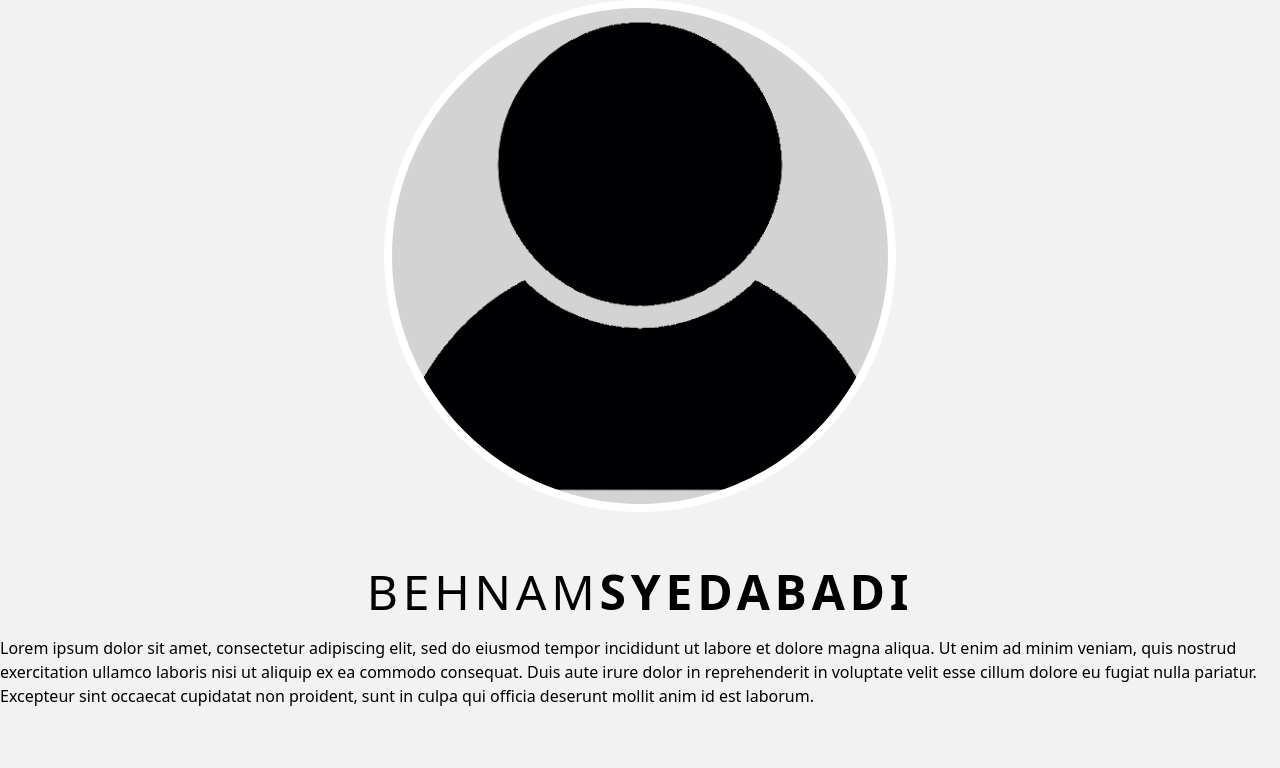
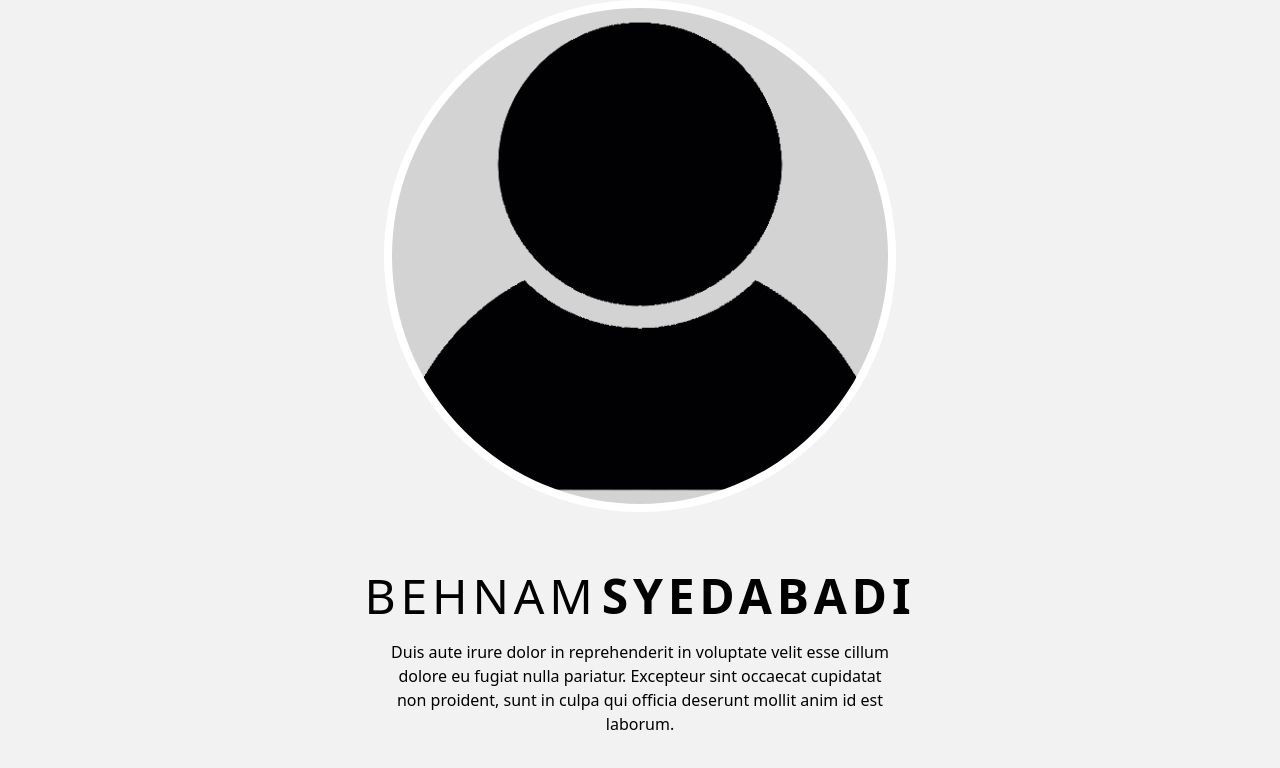
Before and after one commit to BehnamSeydAbadi/Portfolio, a React (Create React App) app: page / in a window 1280 px wide. Shown: the top 768 px of the page. Built offline with nearby package versions, Linux system fonts and the light colour scheme.

Commit message:
AboutMe typography done.

```diff
--- a/src/Components/AboutMe.jsx
+++ b/src/Components/AboutMe.jsx
@@ -17,11 +17,12 @@ function AboutMe({ Name, LastName, summary }) {
         alt={"XXX"}
       />
 
-      <h1 className="mt-14">
+      <h1 className="mt-15">
         <span className={nameStyleClass}>{Name}</span>
+        <span> </span>
         <span className={`${nameStyleClass} font-bold`}>{LastName}</span>
       </h1>
-      <p className="mt-5">{summary}</p>
+      <p className="mt-5 w-128 text-center text-base">{summary}</p>
     </div >
   );
 }
--- a/src/index.js
+++ b/src/index.js
@@ -11,14 +11,7 @@ ReactDOM.render(
     <AboutMe
       Name='Behnam'
       LastName='Syedabadi'
-      summary='Lorem ipsum dolor sit amet, consectetur adipiscing elit,
-               sed do eiusmod tempor incididunt ut labore et dolore magna
-               aliqua. Ut enim ad minim veniam, quis nostrud exercitation
-               ullamco laboris nisi ut aliquip ex ea commodo consequat.
-               Duis aute irure dolor in reprehenderit in voluptate velit
-               esse cillum dolore eu fugiat nulla pariatur.
-               Excepteur sint occaecat cupidatat non proident, sunt in culpa qui officia deserunt
-               mollit anim id est laborum.'
+      summary='Duis aute irure dolor in reprehenderit in voluptate velit esse cillum dolore eu fugiat nulla pariatur. Excepteur sint occaecat cupidatat non proident, sunt in culpa qui officia deserunt mollit anim id est laborum.'
     />
   </React.StrictMode>,
   document.getElementById("root")
--- a/tailwind.config.js
+++ b/tailwind.config.js
@@ -1,7 +1,12 @@
 module.exports = {
   content: ["./src/**/*.{js,jsx}"],
   theme: {
-    extend: {},
+    extend: {
+      spacing: {
+        "15": "3.75rem",
+        "128" : "32rem"
+      },
+    },
   },
   plugins: [],
-}
+};
```
Also changed, not shown: src/Styles/AboutMe.css (line endings or trailing spaces).
